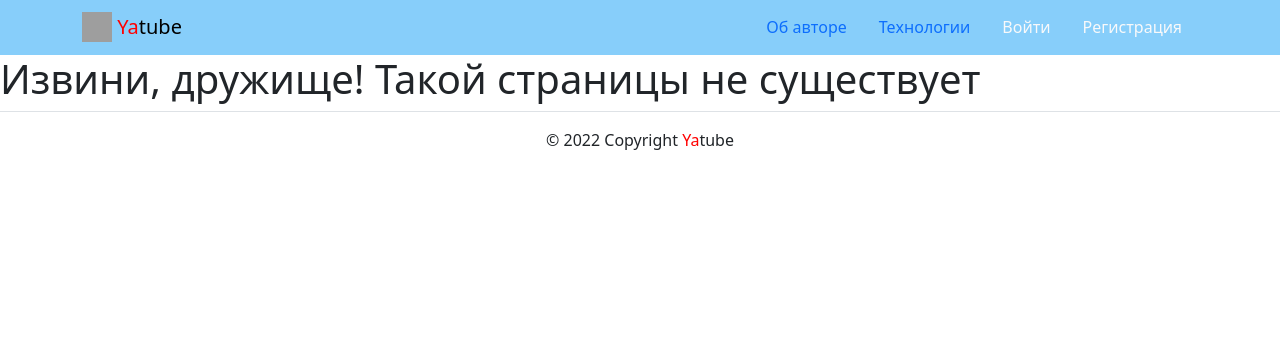
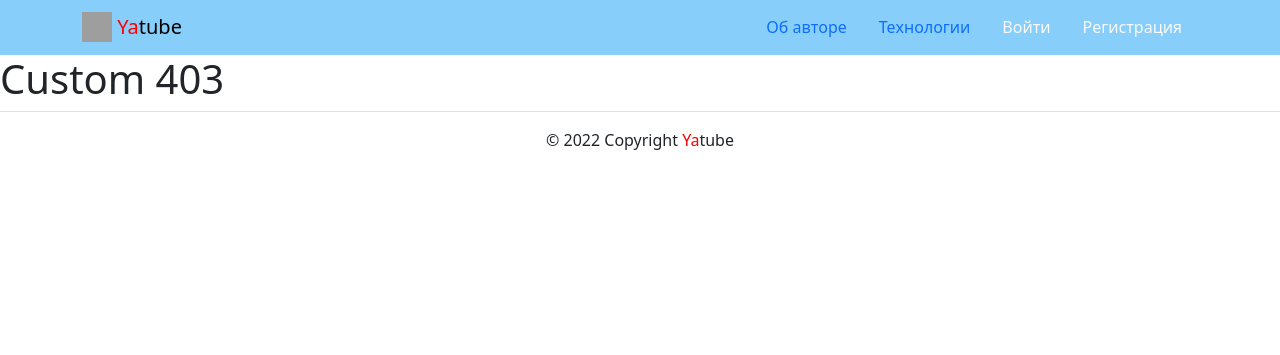
Before and after one commit to IgorGrrr/hw05_final, a Django app: template yatube/templates/core/403.html in a window 1280 px wide. Shown: the part 25-380 px from the top of the page. Run offline with Django 3.2, Linux system fonts and the light colour scheme; the template is opened without the code that fills it, so the values that code supplies are empty; some libraries are stand-ins or nearby versions; grey boxes are pictures that could not be loaded.

Commit message:
Правка замечаний после ревью ч1

```diff
--- a/yatube/templates/core/403.html
+++ b/yatube/templates/core/403.html
@@ -1,5 +1,5 @@
 {% extends "base.html" %}
 {% block title %}Custom 403{% endblock %}
 {% block content %}
-    <h1>Извини, дружище! Такой страницы не существует</h1>
+    <h1>Custom 403</h1>
 {% endblock %}
```
